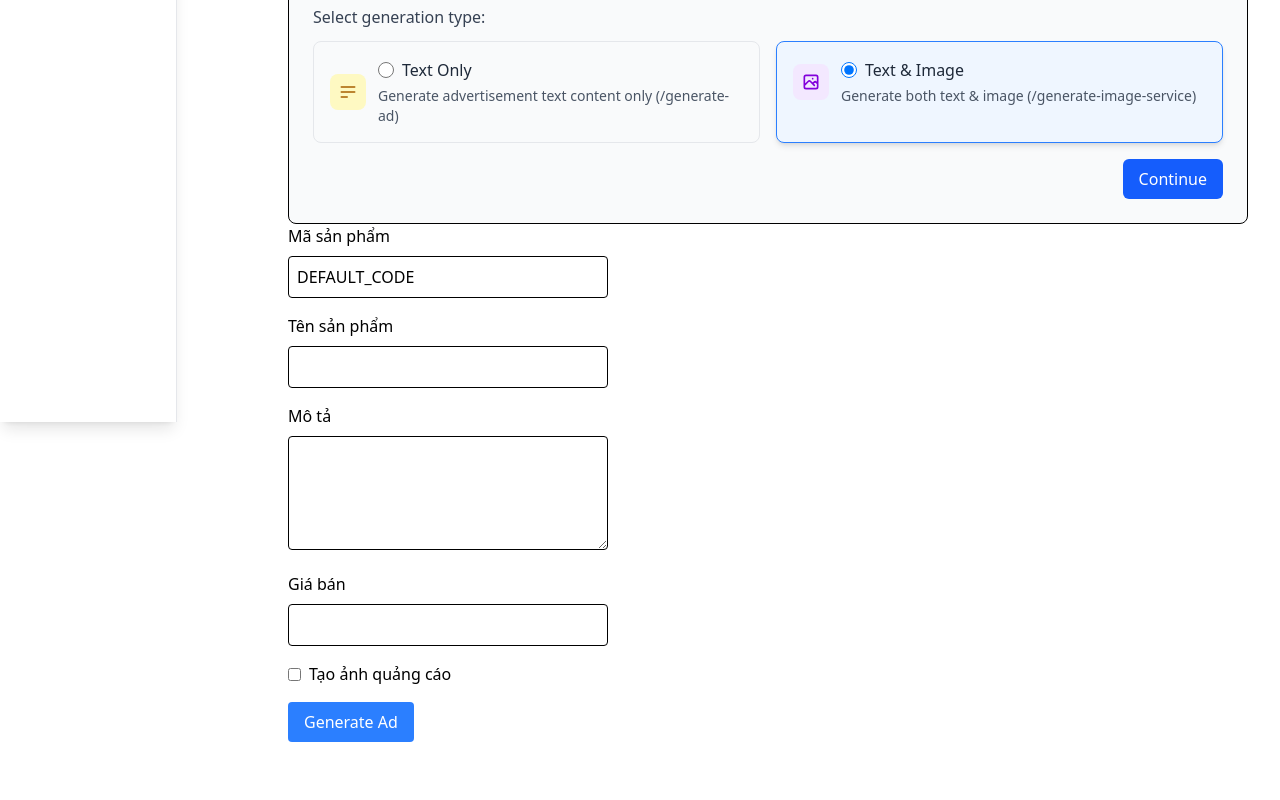
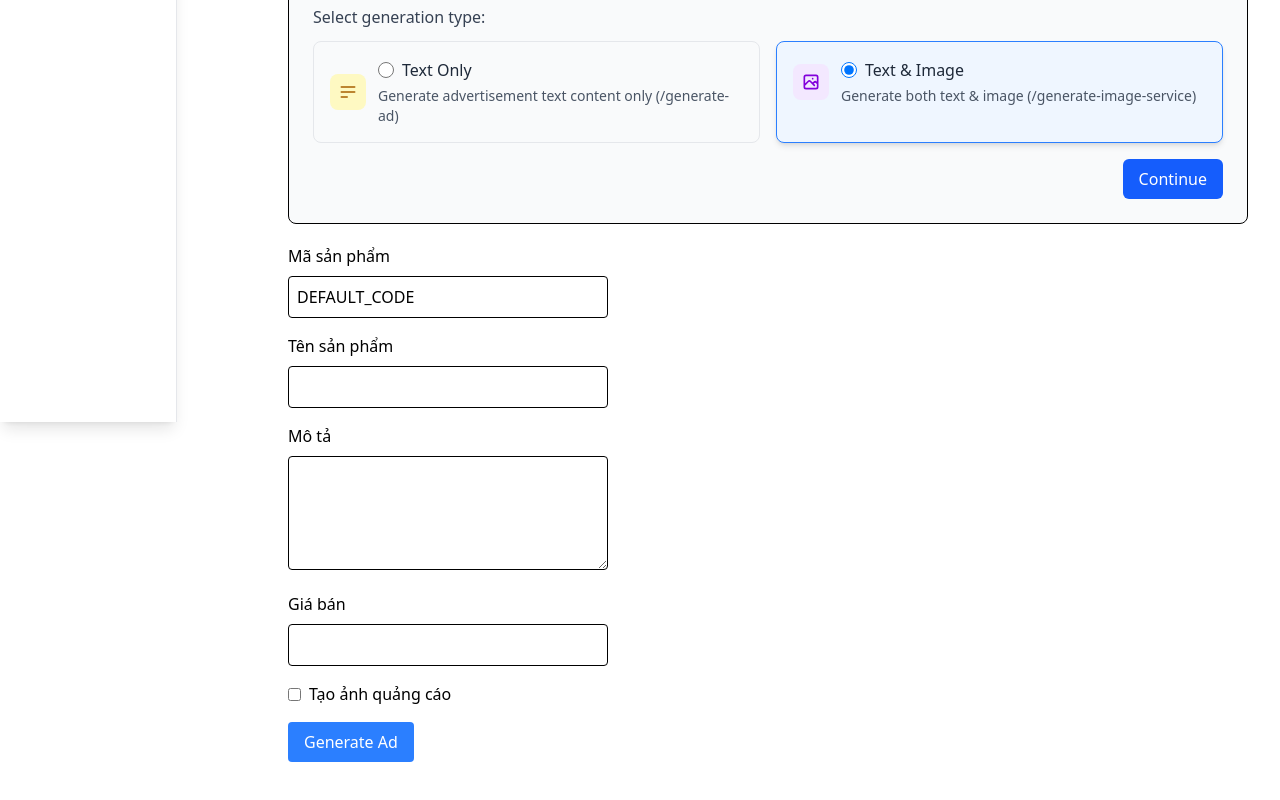
Before and after one commit to htkngan/quickadgen-post-creator, a Next.js app in the folder deloy/: page / in a window 1280 px wide. Shown: the part 378-1178 px from the top of the page. Built offline with nearby package versions, Linux system fonts and the light colour scheme.

Commit message:
interface before change layout

```diff
--- a/deloy/src/app/page.tsx
+++ b/deloy/src/app/page.tsx
@@ -396,7 +396,7 @@
             </div>
           )}
 
-          <div className="flex flex-col md:flex-row gap-8">
+          <div className="pt-5 flex flex-col md:flex-row gap-8 justify-between">
             {/* Left: Form */}
             <div className="md:w-1/3 w-full">
               <form onSubmit={handleSubmit} className="space-y-4" encType="multipart/form-data">
@@ -595,7 +595,7 @@
                         <h2 className="text-xl font-bold">{result.model}</h2>
                         <div className="text-sm text-gray-600 space-x-4">
                           <span>Response Time: {result.time?.toFixed(2)}s</span>
-                          <span>Tokens: {result.total_tokens}</span>
+                          {/* <span>Tokens: {result.total_tokens}</span> */}
                         </div>
                       </div>
                       {result.status === 'success' ? (
@@ -619,7 +619,7 @@
             {imageBase64 && imageNoTextBase64 && (
               <div className="flex flex-col items-center">
                 <h2 className="text-2xl font-bold mb-4 text-center">Ảnh quảng cáo đã tạo</h2>
-                <div className="flex flex-col md:flex-row gap-8 justify-center">
+                <div className="flex flex-col md:flex-row gap-8">
                   <div className="flex flex-col items-center">
                     <span className="mb-2 text-lg font-medium">Ảnh gốc</span>
                     <img
```
